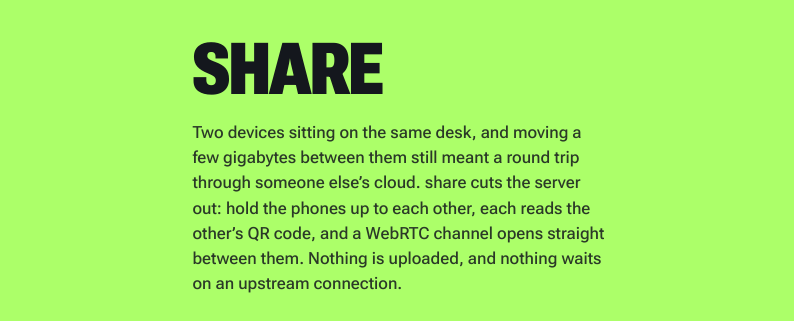
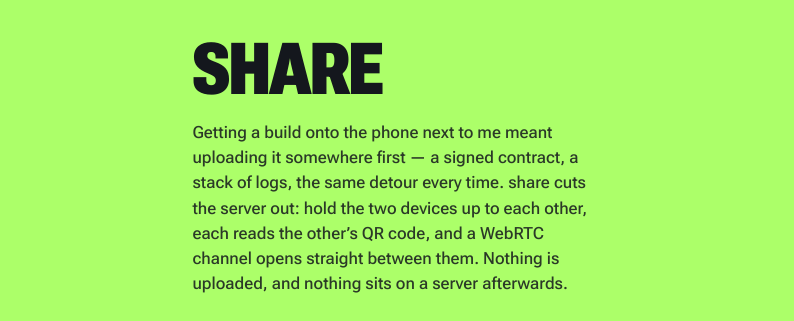
Before and after one commit to fgnass/gnass.buzz, a website built with Vite: page projects/index.html in a window 1280 px wide. Shown: the part 4261-4582 px from the top of the page, 486-1280 px from the left. Built offline with nearby package versions, Linux system fonts and the light colour scheme; no server answers.

Commit message:
share: drop the gigabyte pitch
The screenshot now shows tens of megabytes, not gigabytes, so size is
the wrong argument. What's annoying about handing over an APK or a
signed contract isn't the transfer time — it's involving a third party
at all.

```diff
--- a/projects/index.html
+++ b/projects/index.html
@@ -240,12 +240,12 @@
           <div class="text">
             <h2 class="proj-name">share</h2>
             <p class="desc">
-              Two devices sitting on the same desk, and moving a few gigabytes
-              between them still meant a round trip through someone else’s
-              cloud. share cuts the server out: hold the phones up to each
-              other, each reads the other’s QR code, and a WebRTC channel opens
-              straight between them. Nothing is uploaded, and nothing waits on
-              an upstream connection.
+              Getting a build onto the phone next to me meant uploading it
+              somewhere first — a signed contract, a stack of logs, the same
+              detour every time. share cuts the server out: hold the two
+              devices up to each other, each reads the other’s QR code, and a
+              WebRTC channel opens straight between them. Nothing is uploaded,
+              and nothing sits on a server afterwards.
             </p>
             <nav class="links">
               <a class="solid" href="https://share.gnass.buzz">Open app</a>
```
